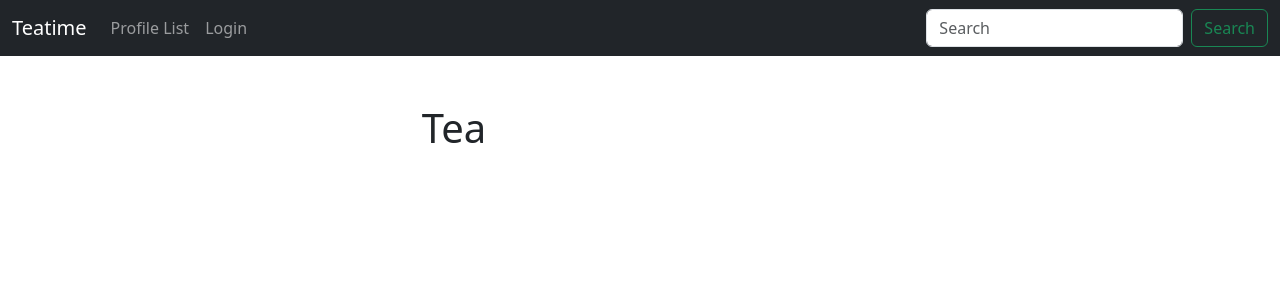
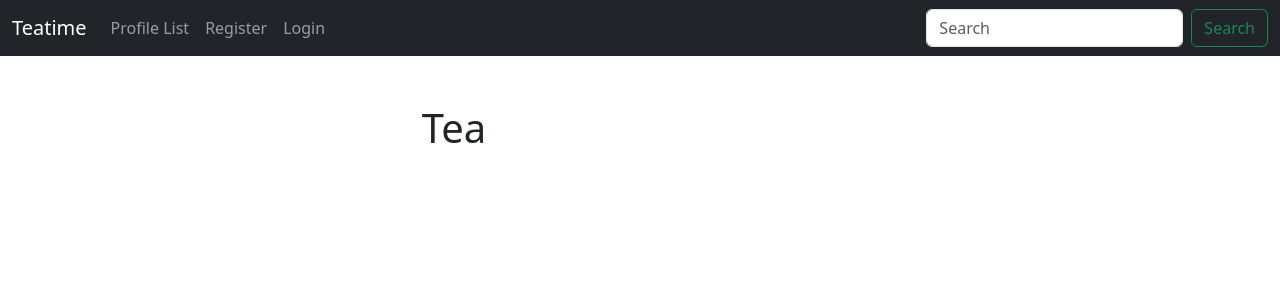
Before and after one commit to youngrokkim2017/twitter_django, a Django app: page / in a window 1280 px wide. Shown: the top 300 px of the page. Run offline with Django 5.2, Linux system fonts and the light colour scheme; data that the repository does not hold is empty.

Commit message:
Add register user

```diff
--- a/teatime/templates/navbar.html
+++ b/teatime/templates/navbar.html
@@ -24,6 +24,11 @@
         </li>
         {% else %}
         <li class="nav-item">
+          <a class="nav-link" href="{% url 'register' %}">
+            Register
+          </a>
+        </li>
+        <li class="nav-item">
           <a class="nav-link" href="{% url 'login' %}">
             Login
           </a>
--- a/teatime/urls.py
+++ b/teatime/urls.py
@@ -7,4 +7,5 @@ urlpatterns = [
     path('profile/<int:pk>/', views.profile, name="profile"),
     path('login/', views.login_user, name="login"),
     path('logout/', views.logout_user, name="logout"),
+    path('register/', views.register_user, name="register"),
 ]
--- a/teatime/views.py
+++ b/teatime/views.py
@@ -76,3 +76,6 @@ def logout_user(request):
     logout(request)
     messages.success(request, ("You have been logged out."))
     return redirect('home')
+
+def register_user(request):
+    return render(request, "register.html", {})
```
Also changed, not shown: teatime/templates/register.html (added, +7 -0 lines).
